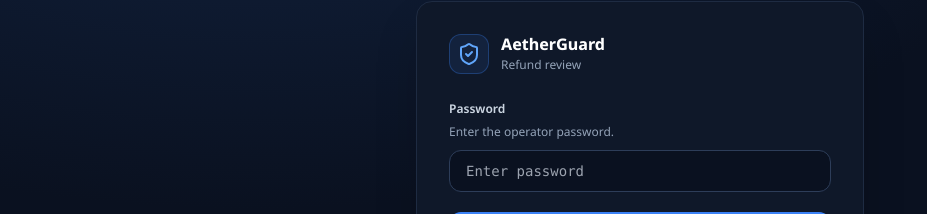
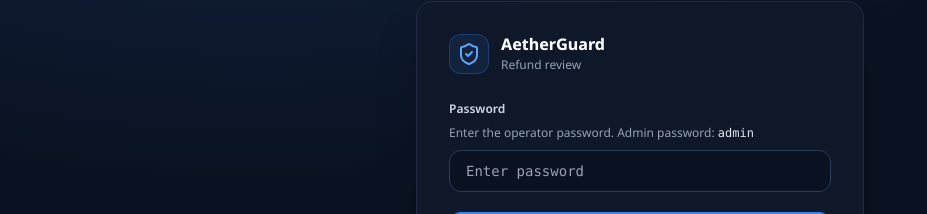
Before and after one commit to dipto-hello/AetherGuard, a React (Vite) app in the folder frontend/: page / in a window 1280 px wide. Shown: the part 255-469 px from the top of the page, without its empty margins (0-927 px from the left). Built offline with nearby package versions, Linux system fonts and the light colour scheme.

Commit message:
update......

```diff
--- a/frontend/src/App.tsx
+++ b/frontend/src/App.tsx
@@ -180,7 +180,7 @@ export function App() {
               Password
             </label>
             <p className="text-xs text-slate-400 leading-relaxed">
-              Enter the operator password.
+              Enter the operator password. Admin password: <span className="font-mono text-slate-200">admin</span>
             </p>
             <input
               id="operator-token"
```
